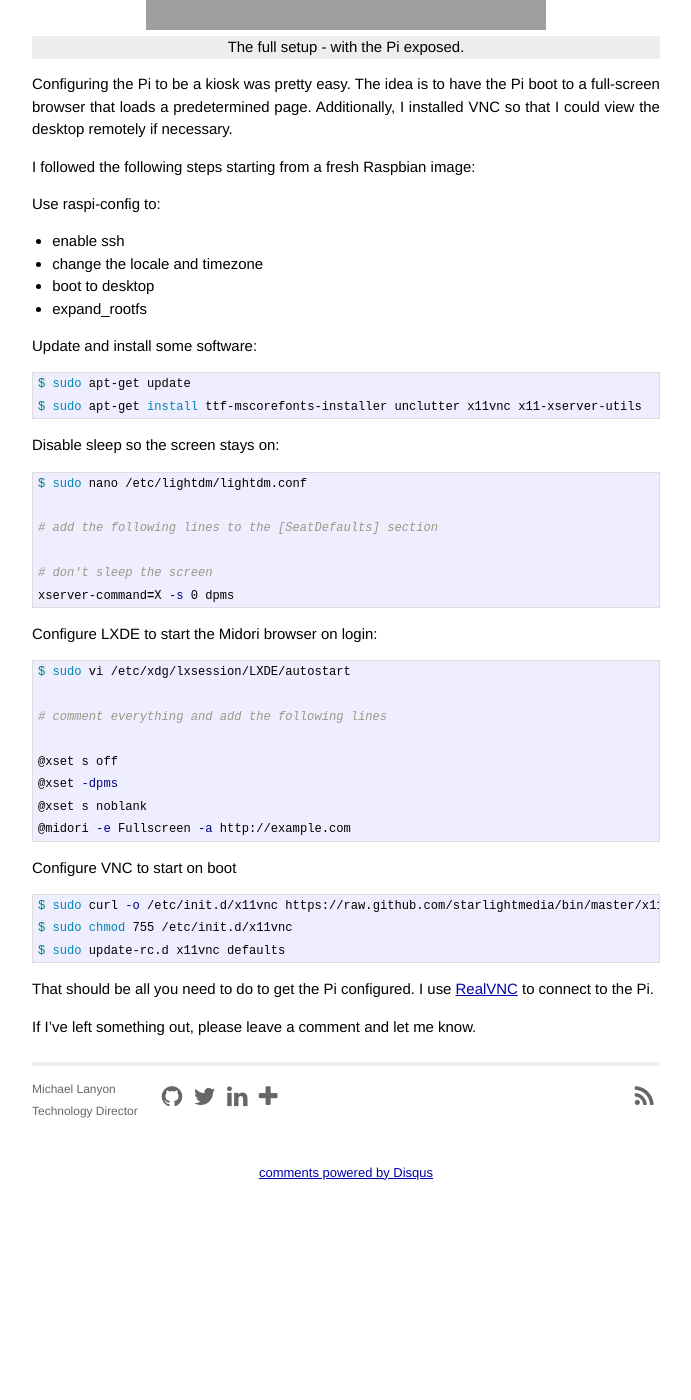
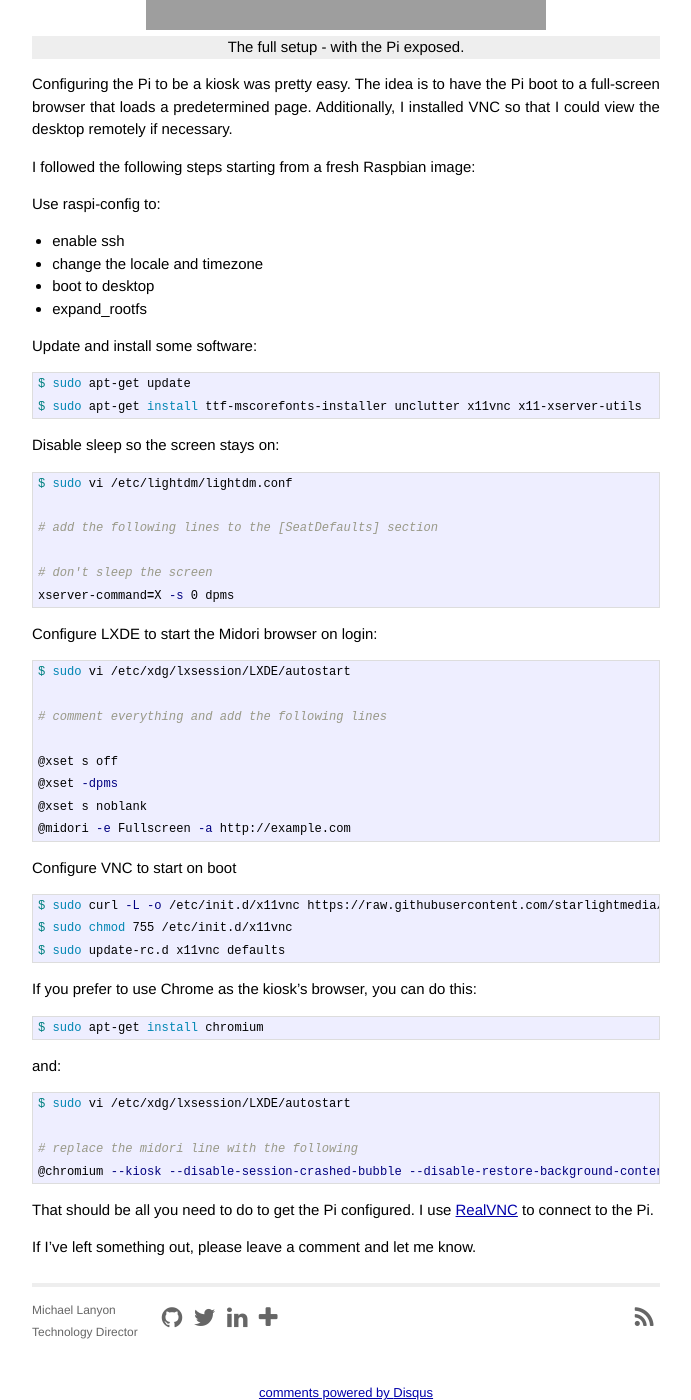
Before and after one commit to lanyonm/lanyonm.github.io, a Jekyll site: the page built from _posts/2013-05-31-pi-dashboard-kiosk.md, in a window 1280 px wide and 1400 px high, scrolled down 629 px. Shown: the whole window, without its empty margins (294-985 px from the left). Built offline with Jekyll 4.4.1, drawn with Linux system fonts in a browser that asks for light colours; comment, search, counter and statistics services are not loaded; before the commit the page ends 1809 px from its top, so only the background shows below that.

Commit message:
update pi kiosk post

```diff
--- a/_posts/2013-05-31-pi-dashboard-kiosk.md
+++ b/_posts/2013-05-31-pi-dashboard-kiosk.md
@@ -35,7 +35,7 @@
 
 Disable sleep so the screen stays on:
 {% highlight bash %}
-$ sudo nano /etc/lightdm/lightdm.conf
+$ sudo vi /etc/lightdm/lightdm.conf
 
 # add the following lines to the [SeatDefaults] section
 
@@ -57,9 +57,21 @@
 
 Configure VNC to start on boot
 {% highlight bash %}
-$ sudo curl -o /etc/init.d/x11vnc https://raw.github.com/starlightmedia/bin/master/x11vnc
+$ sudo curl -L -o /etc/init.d/x11vnc https://raw.githubusercontent.com/starlightmedia/bin/master/x11vnc
 $ sudo chmod 755 /etc/init.d/x11vnc
 $ sudo update-rc.d x11vnc defaults
+{% endhighlight %}
+
+If you prefer to use Chrome as the kiosk's browser, you can do this:
+{% highlight bash %}
+$ sudo apt-get install chromium
+{% endhighlight %}
+and:
+{% highlight bash %}
+$ sudo vi /etc/xdg/lxsession/LXDE/autostart
+
+# replace the midori line with the following
+@chromium --kiosk --disable-session-crashed-bubble --disable-restore-background-contents --disable-new-tab-first-run --disable-restore-session-state http://example.com
 {% endhighlight %}
 
 That should be all you need to do to get the Pi configured.  I use [RealVNC](http://www.realvnc.com/download/viewer/) to connect to the Pi.
```
